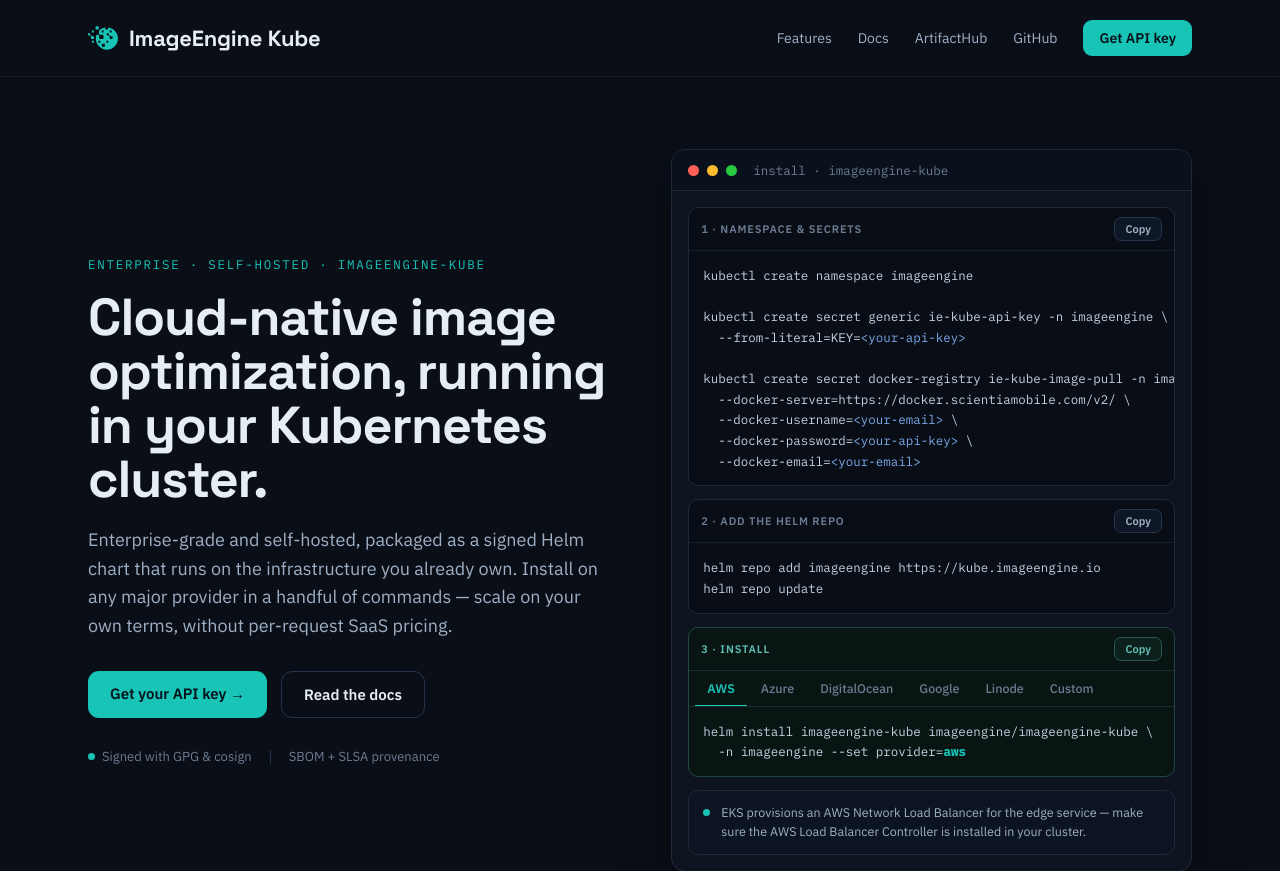
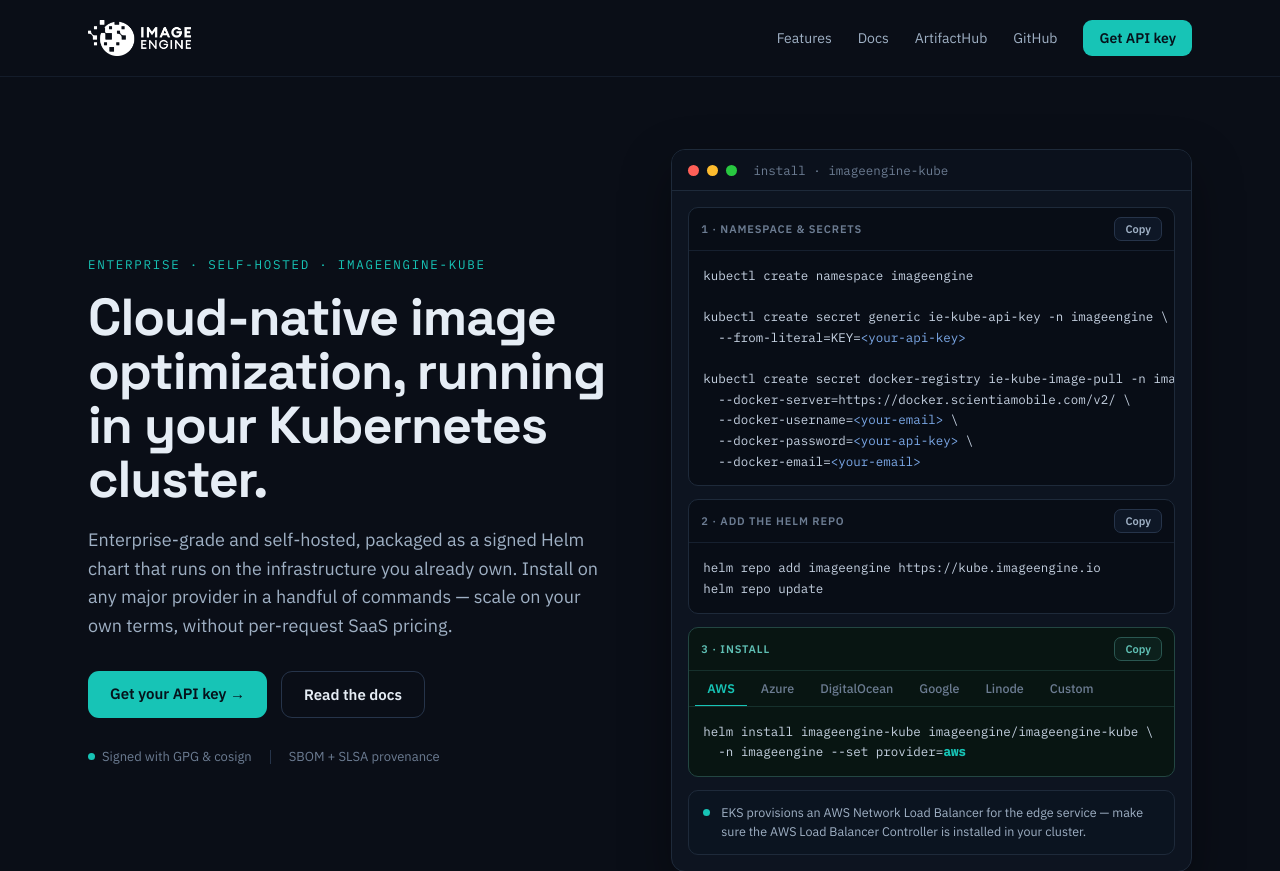
Before and after one commit to imgeng/imageengine-kube-helm, a plain HTML site: page index.html in a window 1280 px wide. Shown: the top 871 px of the page. Drawn offline with Linux system fonts and the light colour scheme.

Commit message:
feat: use official logo

```diff
--- a/index.html
+++ b/index.html
@@ -42,9 +42,8 @@
   <!-- nav -->
   <div style="border-bottom:1px solid #141C2A;">
     <div data-wrap="" data-nav="" style="max-width:1200px; margin:0 auto; display:flex; align-items:center; justify-content:space-between; padding:20px 48px;">
-      <div style="display:flex; align-items:center; gap:11px;">
-        <span style="width:30px; height:30px; display:inline-flex; align-items:center; justify-content:center;"><img src="assets/ie-mark-v3.svg" alt="ImageEngine" style="width:30px; height:30px; display:block;"></span>
-        <span style="font-weight: 700; font-size: 22px; letter-spacing: -.01em; font-family: 'Space Grotesk', sans-serif;">ImageEngine Kube</span>
+      <div style="display:flex; align-items:center;">
+        <img src="assets/logo-white.png" alt="ImageEngine Kube" style="height:36px; width:auto; display:block;">
       </div>
       <div data-nav-links="" style="display:flex; align-items:center; gap:26px; font-size:14px;">
         <a href="#features" style="color:#9FB0C4;">Features</a>
```
Also changed, not shown: assets/logo-white.png (added).
